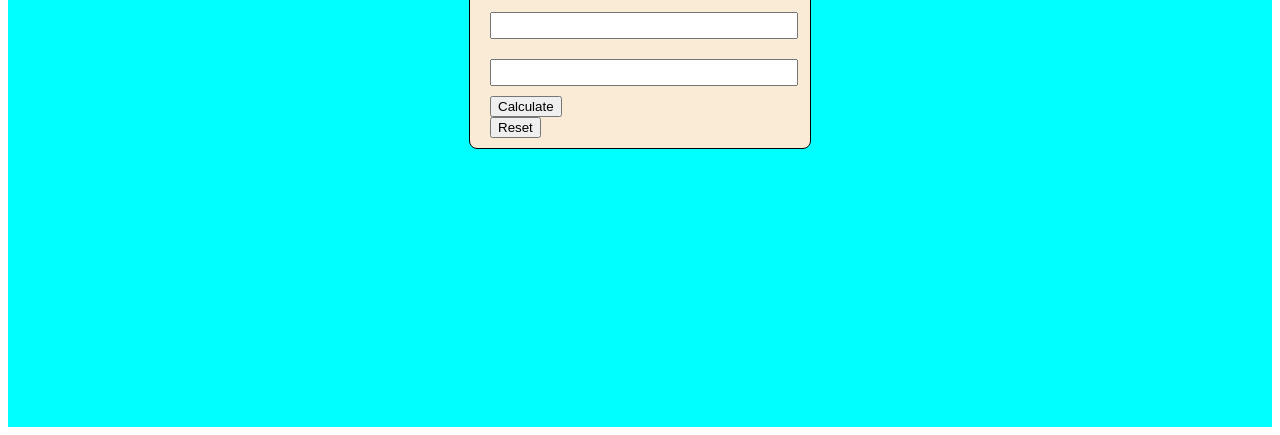
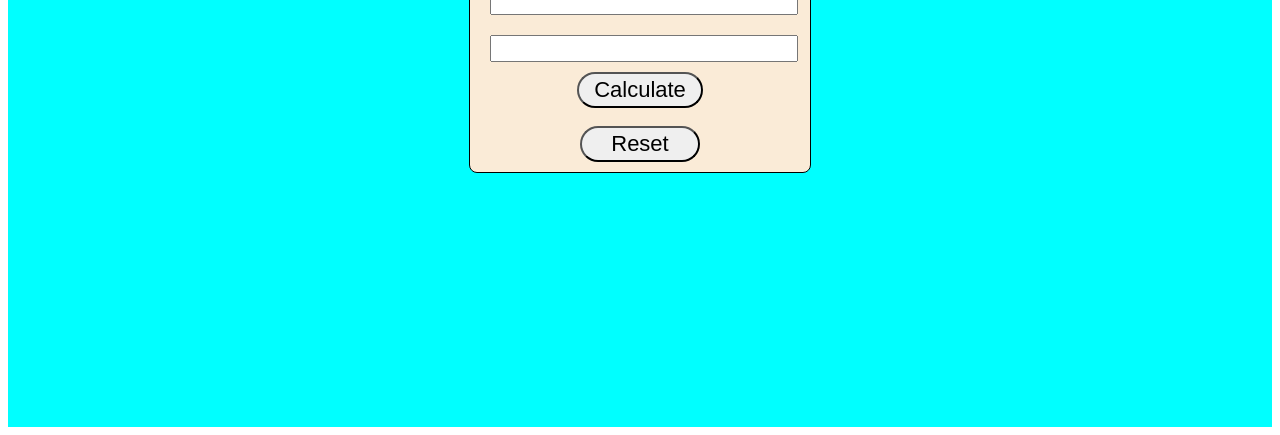
Before and after one commit to HarshadaGharate/Rectangle_Area, a plain HTML site: page index.html in a window 1280 px wide. Shown: the part 381-816 px from the top of the page. Drawn offline with Linux system fonts and the light colour scheme.

Commit message:
css added to buttons

```diff
--- a/index.html
+++ b/index.html
@@ -33,6 +33,23 @@
         .inp:focus{
             outline: none;
         }
+
+        .btn{
+            font-size: 22px;
+            border-radius: 20px;
+            display: block;
+            margin: 0 auto;
+            padding: 3px 10px;
+        }
+
+        .btn-rst{
+            padding: 3px 29px;
+        }
+
+        .btn-calc{
+            padding: 3px 15px;
+
+        }
     </style>
 </head>
 <body>
@@ -44,9 +61,9 @@
             <input type="number" id="num2" class="inp">
             <br>
             <div>
-            <button class="btn">Calculate</button>
+            <button class="btn btn-calc">Calculate</button>
             <br>
-            <button class="btn">Reset</button>
+            <button class="btn btn-rst">Reset</button>
             </div>
         </div>
     </div>
```
